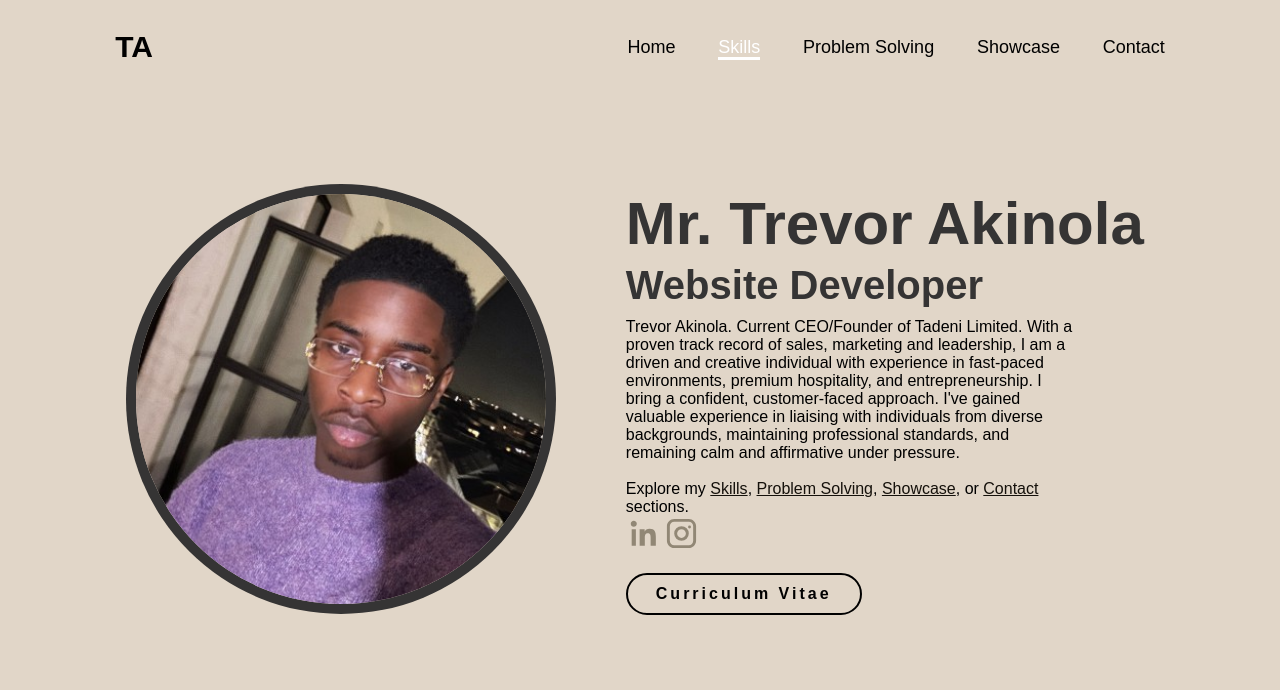
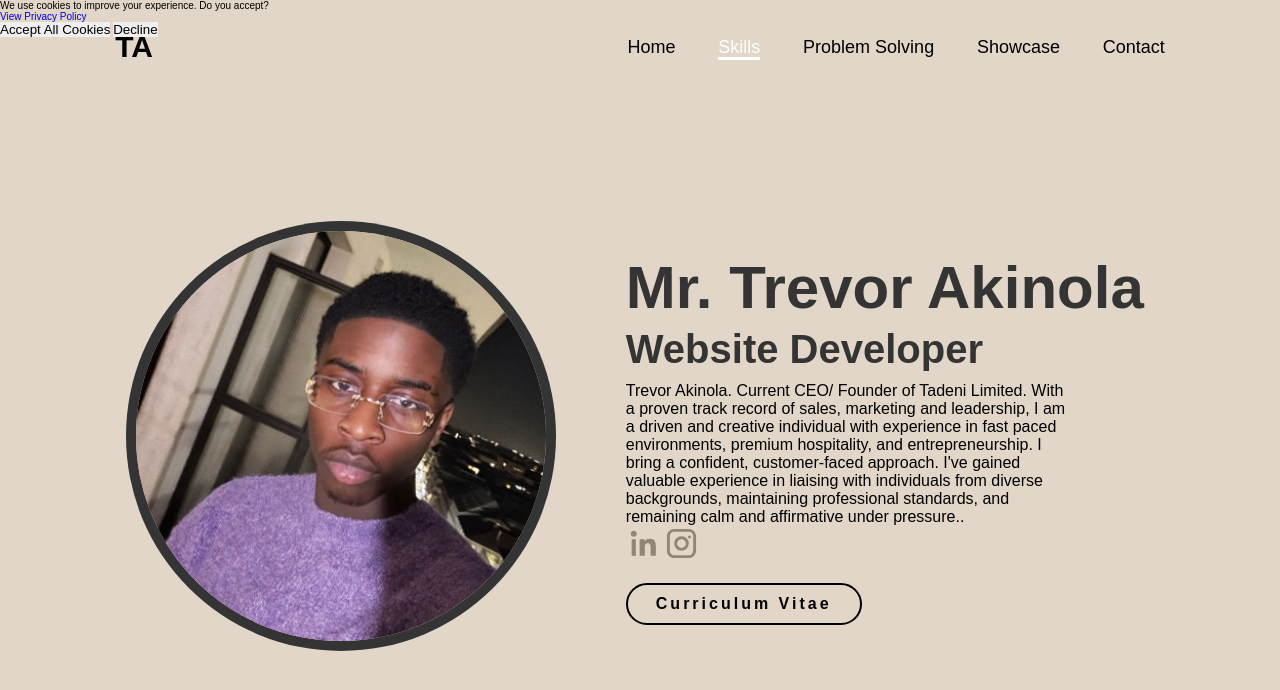
Before and after one commit to teenola9/WAD_Personal_Website, a plain HTML site: page index.html in a window 1280 px wide. Drawn offline with Linux system fonts and the light colour scheme; a web font is replaced by a local one.

Commit message:
Update index.html

```diff
--- a/index.html
+++ b/index.html
@@ -9,6 +9,43 @@
  <link rel="stylesheet" href="style.css">
 <title>Portfolio Website</title>
 </head>
+
+<!-- COOKIES POPUP -->
+<div id="cookie-banner" class="cookie-banner hidden">
+  <div class="cookie-box">
+    <p id="cookie-text">
+      We use cookies to improve your experience. Do you accept?
+      <br>
+      <a href="privacy.html" class="cookie-link">View Privacy Policy</a>
+    </p>
+
+    <div class="cookie-buttons">
+      <button id="acceptCookies">Accept All Cookies</button>
+      <button id="declineCookies">Decline</button>
+    </div>
+  </div>
+</div>
+
+<script>
+// ALWAYS show the banner on page load
+document.getElementById("cookie-banner").classList.remove("hidden");
+
+// Accept button
+document.getElementById("acceptCookies").addEventListener("click", () => {
+    const text = document.getElementById("cookie-text");
+    text.textContent = "Thank you!";
+    setTimeout(() => {
+        document.getElementById("cookie-banner").classList.add("hide");
+    }, 1500);
+});
+
+// Decline button
+document.getElementById("declineCookies").addEventListener("click", () => {
+    document.getElementById("cookie-banner").classList.add("hide");
+});
+</script>
+
+
 <body>
 <header>
     <a href="index.html" class="logo">TA</a>
@@ -27,13 +64,11 @@
     <div class="home-content">
         <h1><span>Mr. Trevor Akinola</span></h1>
         <h3 class="typing-text"><span></span></h3>
-        <p>
-  Trevor Akinola. Current CEO/Founder of Tadeni Limited. With a proven track record of sales, marketing and leadership, I am a driven and creative individual with experience in fast-paced environments, premium hospitality, and entrepreneurship.
-  I bring a confident, customer-faced approach. I've gained valuable experience in liaising with individuals from diverse backgrounds, maintaining professional standards, and remaining calm and affirmative under pressure.
-  <br><br>
-  Explore my <a href="skills.html">Skills</a>, <a href="PS.html">Problem Solving</a>, <a href="Showcase.html">Showcase</a>, or <a href="contact.html">Contact</a> sections.
-</p>
-
+        <p> Trevor Akinola. Current CEO/ Founder of Tadeni Limited. With a proven track record of sales, marketing and leadership, I am a driven and creative individual with experience in fast paced environments, premium
+hospitality, and entrepreneurship.
+            I bring a confident, customer-faced approach. I've gained valuable
+experience in liaising with individuals from diverse backgrounds, maintaining professional standards,
+and remaining calm and affirmative under pressure..</p>
 
         <div class="social icons" aria-label="Social links">
             <a href="https://www.linkedin.com/in/trevor-akinola/" class="social-link" aria-label="LinkedIn (opens in new tab)" target="_blank" rel="noopener noreferrer">
```
